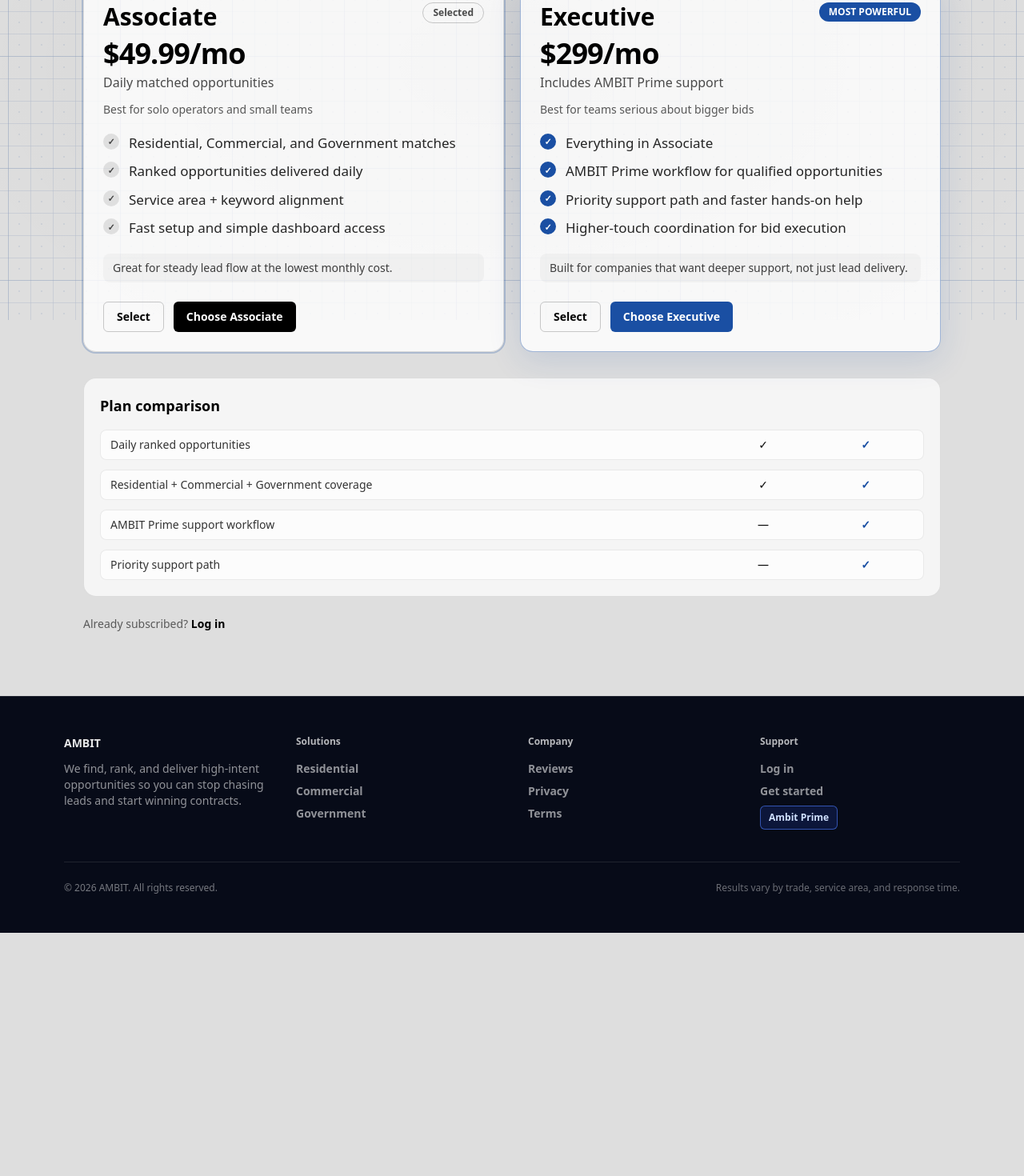
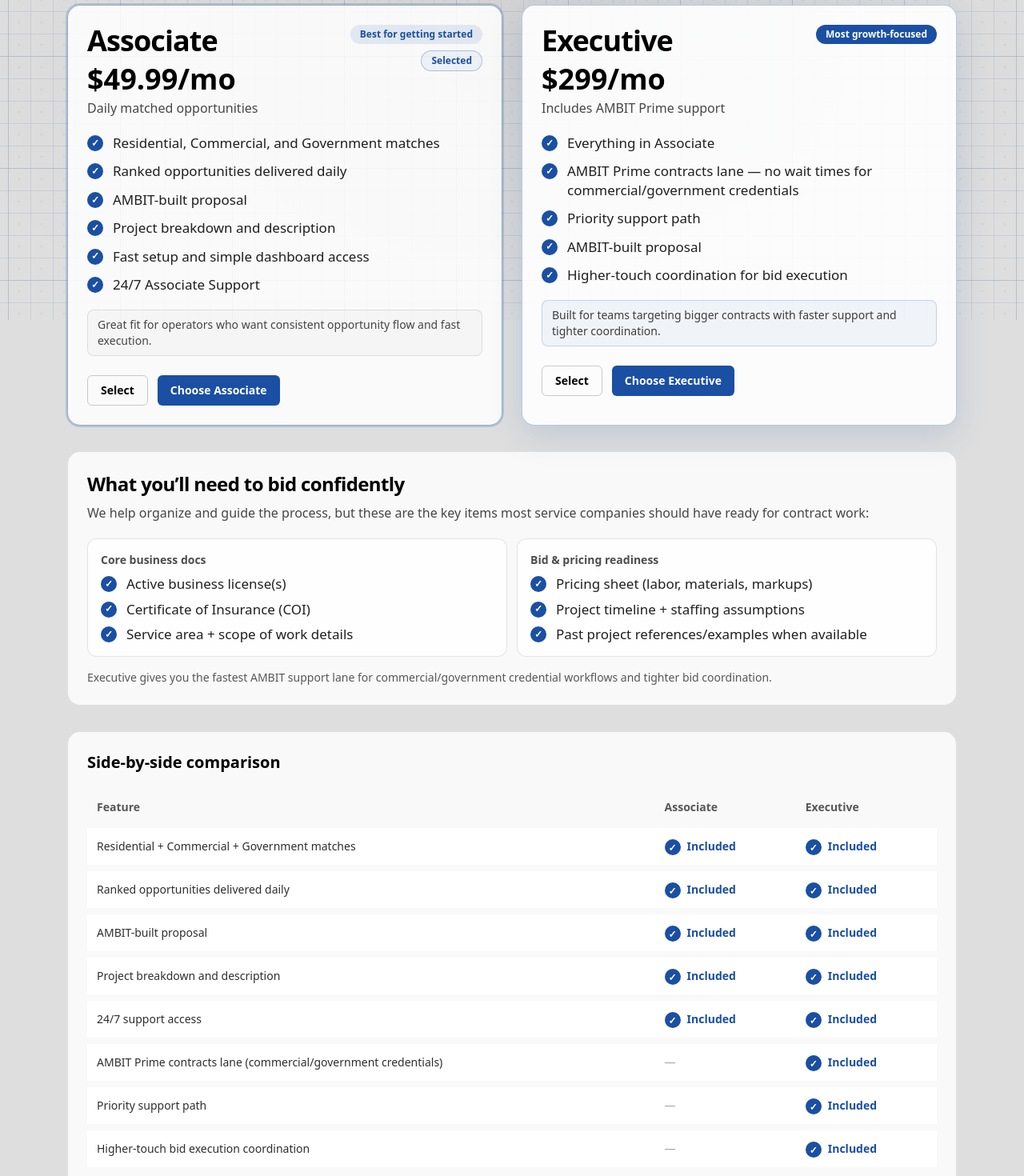
Before and after one commit to seansevrix/ambit, a Next.js app: page /choose-plan in a window 1280 px wide. Shown: the part 400-1870 px from the top of the page at 80% size. Before the commit the page ends 1566 px from the top, so only its background shows below. Built offline with nearby package versions, Linux system fonts and the light colour scheme; no server answers.

Commit message:
Clarify plan value, add blue checks, and strengthen conversion copy

```diff
--- a/app/choose-plan/page.tsx
+++ b/app/choose-plan/page.tsx
@@ -6,64 +6,27 @@ import { useSearchParams } from "next/navigation";
 
 type PlanKey = "associate" | "executive";
 
+const PROD_BACKEND = "https://ambit-0dnp.onrender.com";
+const DEV_BACKEND = "http://localhost:5001";
+const FALLBACK = process.env.NODE_ENV === "development" ? DEV_BACKEND : PROD_BACKEND;
+
 const API_BASE = (
   process.env.NEXT_PUBLIC_BACKEND_URL ||
   process.env.NEXT_PUBLIC_API_BASE_URL ||
   process.env.NEXT_PUBLIC_API_BASE ||
-  ""
+  FALLBACK
 ).replace(/\/$/, "");
 
-const PLANS: Record<
-  PlanKey,
-  {
-    name: string;
-    price: string;
-    subtitle: string;
-    audience: string;
-    cta: string;
-    featured?: boolean;
-    bullets: string[];
-    valueLine: string;
+function normalizePlan(planRaw: string | null): PlanKey {
+  const p = String(planRaw || "").toLowerCase().trim();
+  if (p === "executive" || p === "all" || p === "prime") return "executive";
+  return "associate";
 }
-> = {
-  associate: {
-    name: "Associate",
-    price: "$49.99/mo",
-    subtitle: "Daily matched opportunities",
-    audience: "Best for solo operators and small teams",
-    cta: "Choose Associate",
-    bullets: [
-      "Residential, Commercial, and Government matches",
-      "Ranked opportunities delivered daily",
-      "Service area + keyword alignment",
-      "Fast setup and simple dashboard access",
-    ],
-    valueLine: "Great for steady lead flow at the lowest monthly cost.",
-  },
-  executive: {
-    name: "Executive",
-    price: "$299/mo",
-    subtitle: "Includes AMBIT Prime support",
-    audience: "Best for teams serious about bigger bids",
-    cta: "Choose Executive",
-    featured: true,
-    bullets: [
-      "Everything in Associate",
-      "AMBIT Prime workflow for qualified opportunities",
-      "Priority support path and faster hands-on help",
-      "Higher-touch coordination for bid execution",
-    ],
-    valueLine: "Built for companies that want deeper support, not just lead delivery.",
-  },
-};
 
-function Check({ strong = false }: { strong?: boolean }) {
+function BlueCheck() {
   return (
     <span
-      className={[
-        "inline-flex h-5 w-5 items-center justify-center rounded-full text-[11px] font-bold",
-        strong ? "bg-[#1A4FA3] text-white" : "bg-black/10 text-black/70",
-      ].join(" ")}
+      className="mt-0.5 inline-flex h-5 w-5 shrink-0 items-center justify-center rounded-full bg-[#1A4FA3] text-[12px] font-black text-white"
       aria-hidden
     >
       ✓
@@ -71,32 +34,98 @@ function Check({ strong = false }: { strong?: boolean }) {
   );
 }
 
+function CheckLine({ text }: { text: string }) {
+  return (
+    <li className="flex items-start gap-3 text-[17px] leading-snug text-black/88">
+      <BlueCheck />
+      <span>{text}</span>
+    </li>
+  );
+}
+
+function CellCheck({ yes }: { yes: boolean }) {
+  if (!yes) return <span className="text-black/35">—</span>;
+  return (
+    <span className="inline-flex items-center gap-2 text-[#1A4FA3] font-semibold">
+      <BlueCheck />
+      Included
+    </span>
+  );
+}
+
 function ChoosePlanInner() {
   const searchParams = useSearchParams();
 
-  const qEmail = (searchParams.get("email") || "").trim();
-  const qPlan = (searchParams.get("plan") || "").toLowerCase();
+  const emailFromQuery = (searchParams.get("email") || "").trim();
+  const planFromQuery = normalizePlan(searchParams.get("plan"));
 
-  const initialPlan: PlanKey = qPlan === "executive" ? "executive" : "associate";
-
-  const [email, setEmail] = useState(qEmail);
-  const [selectedPlan, setSelectedPlan] = useState<PlanKey>(initialPlan);
+  const [email, setEmail] = useState(emailFromQuery);
+  const [selectedPlan, setSelectedPlan] = useState<PlanKey>(planFromQuery);
   const [loadingPlan, setLoadingPlan] = useState<PlanKey | null>(null);
   const [error, setError] = useState("");
 
-  const planOrder = useMemo<PlanKey[]>(() => ["associate", "executive"], []);
+  const planCards = useMemo(
+    () => ({
+      associate: {
+        title: "Associate",
+        price: "$49.99/mo",
+        subtitle: "Daily matched opportunities",
+        badge: "Best for getting started",
+        cta: "Choose Associate",
+        bullets: [
+          "Residential, Commercial, and Government matches",
+          "Ranked opportunities delivered daily",
+          "AMBIT-built proposal",
+          "Project breakdown and description",
+          "Fast setup and simple dashboard access",
+          "24/7 Associate Support",
+        ],
+        note: "Great fit for operators who want consistent opportunity flow and fast execution.",
+      },
+      executive: {
+        title: "Executive",
+        price: "$299/mo",
+        subtitle: "Includes AMBIT Prime support",
+        badge: "Most growth-focused",
+        cta: "Choose Executive",
+        bullets: [
+          "Everything in Associate",
+          "AMBIT Prime contracts lane — no wait times for commercial/government credentials",
+          "Priority support path",
+          "AMBIT-built proposal",
+          "Higher-touch coordination for bid execution",
+        ],
+        note: "Built for teams targeting bigger contracts with faster support and tighter coordination.",
+      },
+    }),
+    []
+  );
+
+  const compareRows: Array<{
+    label: string;
+    associate: boolean;
+    executive: boolean;
+  }> = [
+    { label: "Residential + Commercial + Government matches", associate: true, executive: true },
+    { label: "Ranked opportunities delivered daily", associate: true, executive: true },
+    { label: "AMBIT-built proposal", associate: true, executive: true },
+    { label: "Project breakdown and description", associate: true, executive: true },
+    { label: "24/7 support access", associate: true, executive: true },
+    {
+      label: "AMBIT Prime contracts lane (commercial/government credentials)",
+      associate: false,
+      executive: true,
+    },
+    { label: "Priority support path", associate: false, executive: true },
+    { label: "Higher-touch bid execution coordination", associate: false, executive: true },
+  ];
 
   async function startCheckout(plan: PlanKey) {
     setError("");
+    const cleanEmail = email.trim().toLowerCase();
 
-    const cleanEmail = email.trim().toLowerCase();
-    if (!cleanEmail) {
-      setError("Please enter your work email.");
-      return;
-    }
-
-    if (!API_BASE) {
-      setError("Missing NEXT_PUBLIC_BACKEND_URL.");
+    if (!cleanEmail || !cleanEmail.includes("@")) {
+      setError("Please enter a valid work email to continue.");
       return;
     }
 
@@ -112,159 +141,228 @@ function ChoosePlanInner() {
       const data = await res.json().catch(() => ({}));
 
       if (!res.ok) {
-        throw new Error(data?.error || "Unable to start checkout.");
+        throw new Error(data?.error || "Unable to start secure checkout.");
       }
 
       if (!data?.url) {
-        throw new Error("Missing checkout URL.");
+        throw new Error("Checkout URL was not returned.");
       }
 
       window.location.href = data.url;
     } catch (e: any) {
-      setError(e?.message || "Something went wrong.");
+      setError(e?.message || "Something went wrong. Please try again.");
       setLoadingPlan(null);
     }
   }
 
-  const compareRows = [
-    {
-      label: "Daily ranked opportunities",
-      associate: true,
-      executive: true,
-    },
-    {
-      label: "Residential + Commercial + Government coverage",
-      associate: true,
-      executive: true,
-    },
-    {
-      label: "AMBIT Prime support workflow",
-      associate: false,
-      executive: true,
-    },
-    {
-      label: "Priority support path",
-      associate: false,
-      executive: true,
-    },
-  ];
-
   return (
-    <main className="mx-auto max-w-[1120px] px-6 py-14 sm:py-20 text-black">
-      <header className="max-w-2xl">
+    <main className="mx-auto max-w-[1160px] px-6 py-14 text-black sm:py-20">
+      {/* Header */}
+      <header className="max-w-3xl">
         <h1 className="text-4xl font-black tracking-tight sm:text-5xl">Choose your AMBIT plan</h1>
-        <p className="mt-3 text-lg text-black/70">
-          Pick the level of support your team needs, then continue to secure checkout.
+        <p className="mt-3 text-lg text-black/72">
+          Pick the support level your team needs. We’ll help you move from opportunity alerts to
+          real bid-ready action.
         </p>
       </header>
 
+      {/* Email */}
       <section className="mt-7 max-w-2xl">
         <label className="mb-2 block text-sm font-semibold text-black/75">Work email</label>
         <input
           type="email"
+          inputMode="email"
+          autoComplete="email"
           value={email}
           onChange={(e) => setEmail(e.target.value)}
           placeholder="you@company.com"
-          className="w-full rounded-xl border border-black/15 bg-white/80 px-4 py-3 text-base outline-none placeholder:text-black/40 focus:border-[#1A4FA3]/40"
+          className="w-full rounded-xl border border-black/15 bg-white/85 px-4 py-3 text-base outline-none placeholder:text-black/40 focus:border-[#1A4FA3]/45"
         />
       </section>
 
-      <section className="mt-8 grid gap-5 md:grid-cols-2">
-        {planOrder.map((planKey) => {
-          const plan = PLANS[planKey];
-          const active = selectedPlan === planKey;
-          const isLoading = loadingPlan === planKey;
-
-          return (
+      {/* Plan cards */}
+      <section className="mt-8 grid gap-6 md:grid-cols-2">
+        {/* Associate */}
         <article
-              key={planKey}
           className={[
-                "rounded-2xl border bg-white/80 p-6 transition",
-                plan.featured
-                  ? "border-[#1A4FA3]/40 shadow-[0_10px_40px_rgba(26,79,163,0.14)]"
+            "rounded-2xl border bg-white/85 p-6 transition",
+            selectedPlan === "associate"
+              ? "border-[#1A4FA3]/45 ring-2 ring-[#1A4FA3]/20"
               : "border-black/12",
-                active ? "ring-2 ring-[#1A4FA3]/25" : "",
           ].join(" ")}
         >
           <div className="flex items-start justify-between gap-3">
             <div>
-                  <div className="text-3xl font-black">{plan.name}</div>
-                  <div className="mt-2 text-4xl font-black tracking-tight">{plan.price}</div>
-                  <div className="mt-1 text-base text-black/70">{plan.subtitle}</div>
+              <h2 className="text-4xl font-black tracking-tight">{planCards.associate.title}</h2>
+              <div className="mt-2 text-4xl font-black">{planCards.associate.price}</div>
+              <p className="mt-1 text-base text-black/72">{planCards.associate.subtitle}</p>
             </div>
 
             <div className="flex flex-col items-end gap-2">
-                  {plan.featured ? (
-                    <span className="rounded-full bg-[#1A4FA3] px-3 py-1 text-xs font-bold text-white">
-                      MOST POWERFUL
+              <span className="rounded-full bg-[#1A4FA3]/10 px-3 py-1 text-xs font-bold text-[#1A4FA3]">
+                {planCards.associate.badge}
               </span>
-                  ) : null}
-                  {active ? (
-                    <span className="rounded-full border border-black/20 px-3 py-1 text-xs font-semibold text-black/70">
+              {selectedPlan === "associate" ? (
+                <span className="rounded-full border border-[#1A4FA3]/30 bg-[#1A4FA3]/5 px-3 py-1 text-xs font-semibold text-[#1A4FA3]">
                   Selected
                 </span>
               ) : null}
             </div>
           </div>
 
-              <p className="mt-3 text-sm font-medium text-black/65">{plan.audience}</p>
-
           <ul className="mt-5 space-y-3">
-                {plan.bullets.map((b) => (
-                  <li key={b} className="flex items-start gap-3 text-[17px] leading-snug text-black/85">
-                    <Check strong={plan.featured} />
-                    <span>{b}</span>
-                  </li>
+            {planCards.associate.bullets.map((b) => (
+              <CheckLine key={b} text={b} />
             ))}
           </ul>
 
-              <p className="mt-5 rounded-lg bg-black/[0.03] px-3 py-2 text-sm text-black/75">{plan.valueLine}</p>
+          <p className="mt-5 rounded-lg border border-black/10 bg-black/[0.02] px-3 py-2 text-sm text-black/72">
+            {planCards.associate.note}
+          </p>
 
-              <div className="mt-6 flex gap-3">
+          <div className="mt-6 flex flex-wrap gap-3">
             <button
               type="button"
-                  onClick={() => setSelectedPlan(planKey)}
+              onClick={() => setSelectedPlan("associate")}
               className="rounded-md border border-black/20 px-4 py-2 text-sm font-semibold text-black hover:bg-black/5"
             >
               Select
             </button>
-
             <button
               type="button"
-                  onClick={() => startCheckout(planKey)}
+              onClick={() => startCheckout("associate")}
               disabled={!!loadingPlan}
-                  className={[
-                    "rounded-md px-4 py-2 text-sm font-semibold text-white disabled:cursor-not-allowed disabled:opacity-60",
-                    plan.featured ? "bg-[#1A4FA3] hover:brightness-110" : "bg-black hover:bg-black/90",
-                  ].join(" ")}
+              className="rounded-md bg-[#1A4FA3] px-4 py-2 text-sm font-semibold text-white hover:brightness-110 disabled:cursor-not-allowed disabled:opacity-60"
             >
-                  {isLoading ? "Redirecting..." : plan.cta}
+              {loadingPlan === "associate" ? "Redirecting..." : planCards.associate.cta}
             </button>
           </div>
         </article>
-          );
-        })}
+
+        {/* Executive */}
+        <article
+          className={[
+            "rounded-2xl border bg-white/90 p-6 shadow-[0_12px_40px_rgba(26,79,163,0.15)] transition",
+            selectedPlan === "executive"
+              ? "border-[#1A4FA3]/55 ring-2 ring-[#1A4FA3]/25"
+              : "border-[#1A4FA3]/30",
+          ].join(" ")}
+        >
+          <div className="flex items-start justify-between gap-3">
+            <div>
+              <h2 className="text-4xl font-black tracking-tight">{planCards.executive.title}</h2>
+              <div className="mt-2 text-4xl font-black">{planCards.executive.price}</div>
+              <p className="mt-1 text-base text-black/72">{planCards.executive.subtitle}</p>
+            </div>
+
+            <div className="flex flex-col items-end gap-2">
+              <span className="rounded-full bg-[#1A4FA3] px-3 py-1 text-xs font-bold text-white">
+                {planCards.executive.badge}
+              </span>
+              {selectedPlan === "executive" ? (
+                <span className="rounded-full border border-[#1A4FA3]/30 bg-[#1A4FA3]/5 px-3 py-1 text-xs font-semibold text-[#1A4FA3]">
+                  Selected
+                </span>
+              ) : null}
+            </div>
+          </div>
+
+          <ul className="mt-5 space-y-3">
+            {planCards.executive.bullets.map((b) => (
+              <CheckLine key={b} text={b} />
+            ))}
+          </ul>
+
+          <p className="mt-5 rounded-lg border border-[#1A4FA3]/20 bg-[#1A4FA3]/5 px-3 py-2 text-sm text-black/75">
+            {planCards.executive.note}
+          </p>
+
+          <div className="mt-6 flex flex-wrap gap-3">
+            <button
+              type="button"
+              onClick={() => setSelectedPlan("executive")}
+              className="rounded-md border border-black/20 px-4 py-2 text-sm font-semibold text-black hover:bg-black/5"
+            >
+              Select
+            </button>
+            <button
+              type="button"
+              onClick={() => startCheckout("executive")}
+              disabled={!!loadingPlan}
+              className="rounded-md bg-[#1A4FA3] px-4 py-2 text-sm font-semibold text-white hover:brightness-110 disabled:cursor-not-allowed disabled:opacity-60"
+            >
+              {loadingPlan === "executive" ? "Redirecting..." : planCards.executive.cta}
+            </button>
+          </div>
+        </article>
       </section>
 
-      <section className="mt-8 rounded-2xl border border-black/10 bg-white/70 p-5">
-        <h2 className="text-lg font-bold">Plan comparison</h2>
-        <div className="mt-4 space-y-3">
+      {/* Clear requirements section */}
+      <section className="mt-8 rounded-2xl border border-black/10 bg-white/80 p-6">
+        <h3 className="text-2xl font-black tracking-tight">What you’ll need to bid confidently</h3>
+        <p className="mt-2 text-black/72">
+          We help organize and guide the process, but these are the key items most service
+          companies should have ready for contract work:
+        </p>
+
+        <div className="mt-5 grid gap-3 sm:grid-cols-2">
+          <div className="rounded-xl border border-black/10 bg-white/85 p-4">
+            <div className="mb-2 text-sm font-bold text-black/70">Core business docs</div>
+            <ul className="space-y-2">
+              <CheckLine text="Active business license(s)" />
+              <CheckLine text="Certificate of Insurance (COI)" />
+              <CheckLine text="Service area + scope of work details" />
+            </ul>
+          </div>
+
+          <div className="rounded-xl border border-black/10 bg-white/85 p-4">
+            <div className="mb-2 text-sm font-bold text-black/70">Bid & pricing readiness</div>
+            <ul className="space-y-2">
+              <CheckLine text="Pricing sheet (labor, materials, markups)" />
+              <CheckLine text="Project timeline + staffing assumptions" />
+              <CheckLine text="Past project references/examples when available" />
+            </ul>
+          </div>
+        </div>
+
+        <p className="mt-4 text-sm text-black/65">
+          Executive gives you the fastest AMBIT support lane for commercial/government credential
+          workflows and tighter bid coordination.
+        </p>
+      </section>
+
+      {/* Comparison */}
+      <section className="mt-8 rounded-2xl border border-black/10 bg-white/80 p-6">
+        <h3 className="text-xl font-black">Side-by-side comparison</h3>
+        <div className="mt-4 overflow-x-auto">
+          <table className="min-w-full border-separate border-spacing-y-2 text-sm">
+            <thead>
+              <tr className="text-left text-black/65">
+                <th className="px-3 py-2 font-semibold">Feature</th>
+                <th className="px-3 py-2 font-semibold">Associate</th>
+                <th className="px-3 py-2 font-semibold">Executive</th>
+              </tr>
+            </thead>
+            <tbody>
               {compareRows.map((row) => (
-            <div
-              key={row.label}
-              className="grid grid-cols-[1fr_120px_120px] items-center gap-2 rounded-lg border border-black/8 bg-white/70 px-3 py-2 text-sm"
-            >
-              <div className="text-black/80">{row.label}</div>
-              <div className="text-center">{row.associate ? "✓" : "—"}</div>
-              <div className="text-center font-semibold text-[#1A4FA3]">{row.executive ? "✓" : "—"}</div>
-            </div>
+                <tr key={row.label} className="rounded-lg border border-black/10 bg-white/90">
+                  <td className="px-3 py-3 text-black/82">{row.label}</td>
+                  <td className="px-3 py-3">
+                    <CellCheck yes={row.associate} />
+                  </td>
+                  <td className="px-3 py-3">
+                    <CellCheck yes={row.executive} />
+                  </td>
+                </tr>
               ))}
+            </tbody>
+          </table>
         </div>
       </section>
 
-      {error ? <p className="mt-4 text-sm font-medium text-red-600">{error}</p> : null}
+      {error ? <p className="mt-5 text-sm font-semibold text-red-600">{error}</p> : null}
 
-      <div className="mt-6 text-sm text-black/60">
+      <div className="mt-6 text-sm text-black/65">
         Already subscribed?{" "}
         <Link href="/login" className="font-semibold text-black hover:underline">
           Log in
@@ -276,7 +374,7 @@ function ChoosePlanInner() {
 
 function Fallback() {
   return (
-    <main className="mx-auto max-w-[1120px] px-6 py-14 sm:py-20 text-black">
+    <main className="mx-auto max-w-[1160px] px-6 py-14 text-black sm:py-20">
       <h1 className="text-4xl font-black tracking-tight sm:text-5xl">Choose your AMBIT plan</h1>
       <p className="mt-3 text-lg text-black/70">Loading plans...</p>
     </main>
```
Lines whose indentation alone changed are shown as unchanged.
